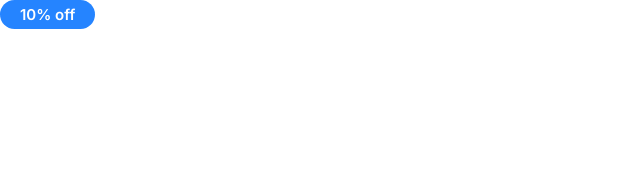
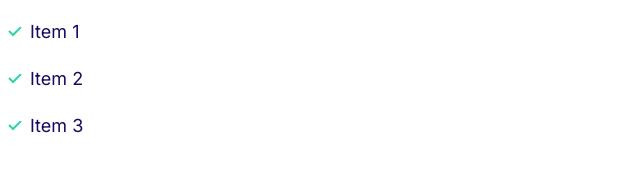
Before and after one commit to alexchans/Chansful, a plain HTML site: page index.html in a window 1280 px wide. Shown: the whole page, without its empty margins (0-640 px from the left). Drawn offline with Linux system fonts and the light colour scheme.

Commit message:
lists component added

```diff
--- a/css/style.css
+++ b/css/style.css
@@ -112,3 +112,31 @@ a {
     font-size: 1.2rem;
   }
 }
+
+/* Lists */
+.list {
+  list-style: none;
+  color: var(--color-headings);
+  padding-left: 0;
+}
+
+.list-inline .list__item {
+  display: inline-block;
+  margin-right: 2rem;
+}
+
+.list-tick {
+  list-style-image: url(../images/tick.svg);
+  padding-left: 3rem;
+}
+
+.list-tick .list__item {
+  padding-left: 0.5rem;
+  margin-bottom: 2rem;
+}
+
+@media screen and (min-width: 1024px) {
+  .list-tick .list__item {
+    padding-left: 0;
+  }
+}
--- a/index.html
+++ b/index.html
@@ -15,6 +15,10 @@
     <link rel="stylesheet" href="css/style.css" />
   </head>
   <body>
-    <span class="badge badge-primary">10% off</span>
+    <ul class="list list-tick">
+      <li class="list__item">Item 1</li>
+      <li class="list__item">Item 2</li>
+      <li class="list__item">Item 3</li>
+    </ul>
   </body>
 </html>
```
Also changed, not shown: componets/lists.html (added, +5 -0 lines), images/tick.svg (added).
